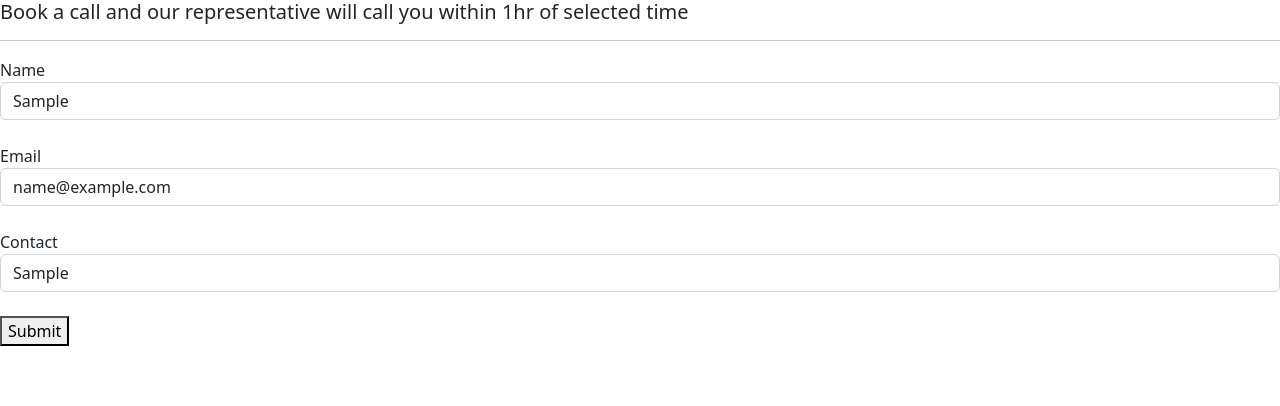
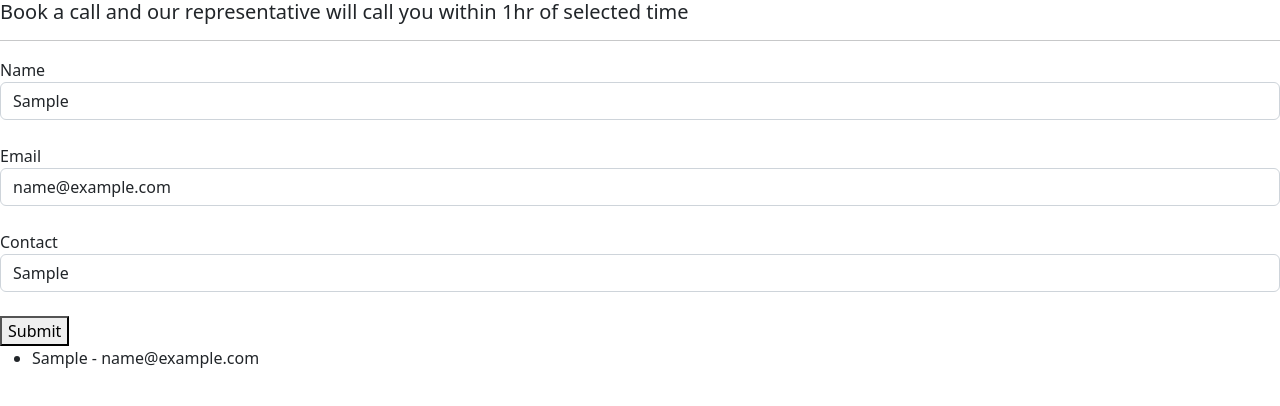
Before and after one commit to Ushnish22/My-Programs, a plain HTML site: page form.html in a window 1280 px wide. Both pictures are taken after typing "Sample", "name@example.com", "Sample" into the empty fields and a click on the button "Submit". Drawn offline with nearby package versions, Linux system fonts and the light colour scheme.

Commit message:
Display_Data_Commit

```diff
--- a/form.html
+++ b/form.html
@@ -21,8 +21,32 @@
         placeholder="Place email here"><br>
         <label for="Contact">Contact</label>
         <input type="text" id="Contact" class="form-control" placeholder="Place contact here"><br>
-        <button>Submit</button>
+        <button onclick="saveData()">Submit</button>
 
     </div>
+    <ul id="listOfUsers"></ul>
+    <script>function saveData()
+        {
+            let username = document.getElementById('name').value;
+            let email = document.getElementById('email').value;
+            let contact = document.getElementById('Contact').value;
+
+            let myObj = {
+                Name: username,
+                Email: email,
+                Contact: contact
+            }
+
+            localStorage.setItem(myObj.Name,JSON.stringify(myObj));
+            showNewUserOnScreen(myObj);
+        }
+        function showNewUserOnScreen(user)
+        {
+            let parentNode=document.getElementById('listOfUsers');
+            let childHTML = `<li> ${user.Name} - ${user.Email}</li>`;
+
+            parentNode.innerHTML=parentNode.innerHTML + childHTML;
+        }
+        </script>
 </body>
 </html>
```
